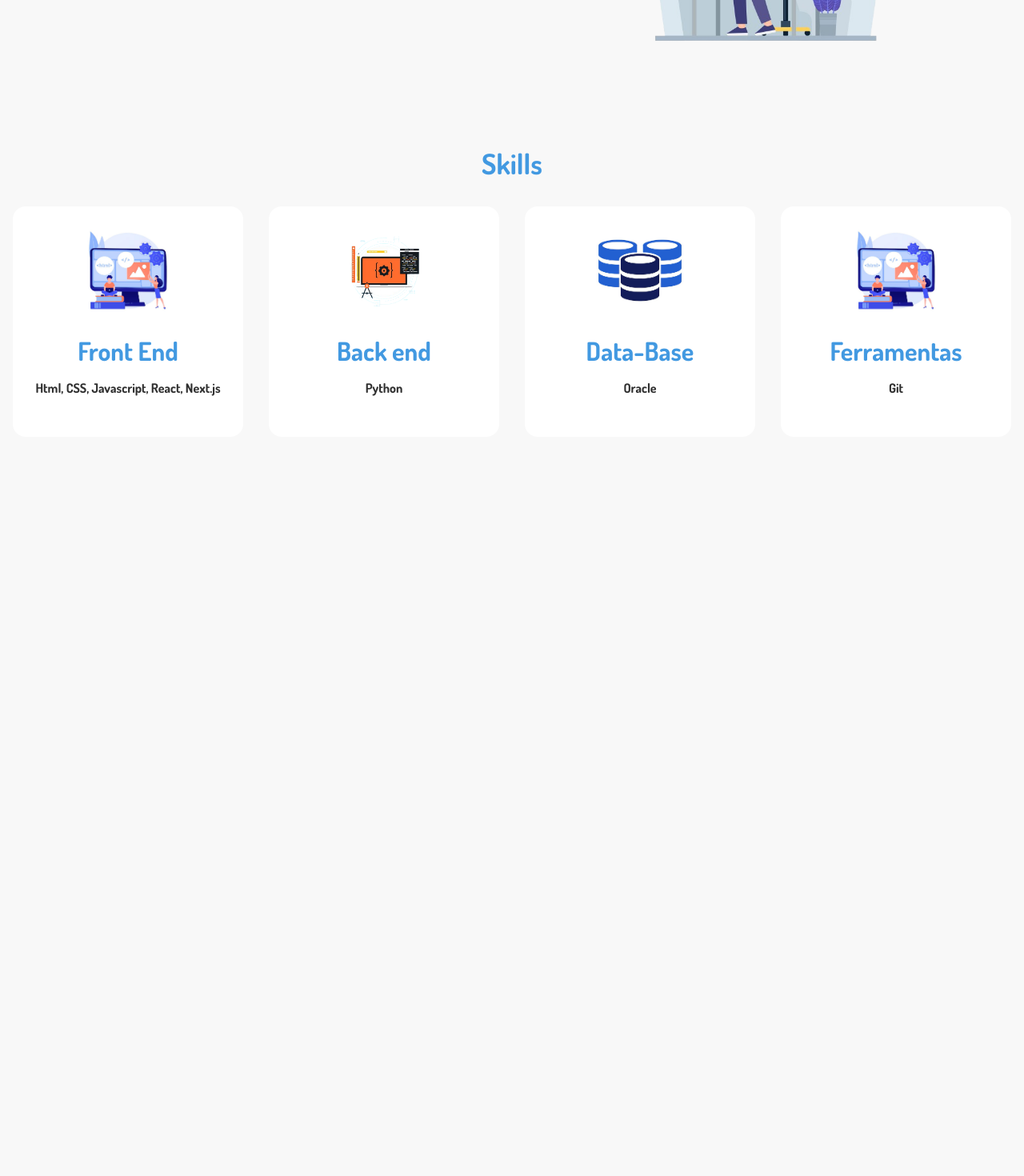
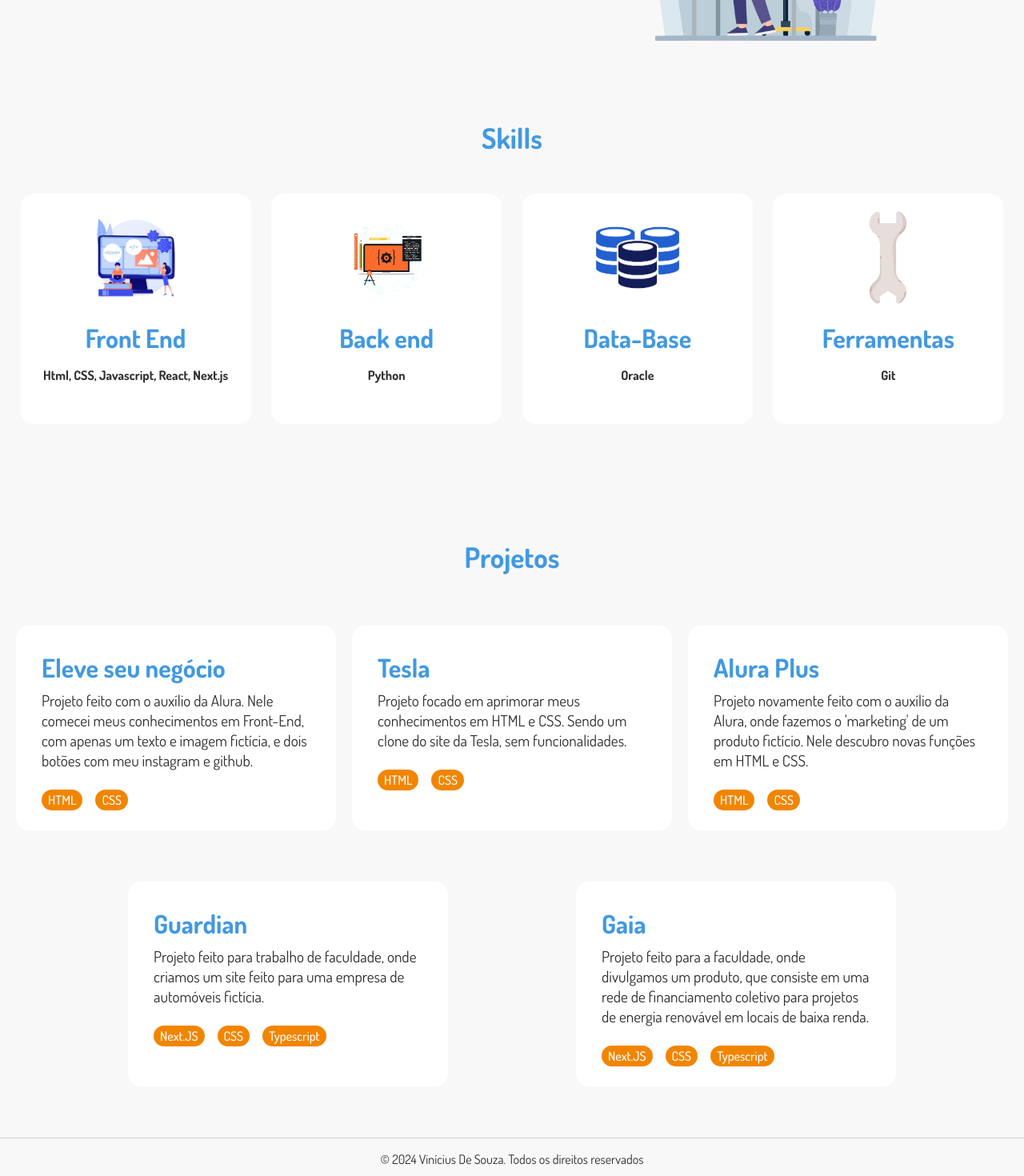
Before and after one commit to ViniciusSantanaa/portfolio, a Next.js app: page / in a window 1280 px wide. Shown: the part 406-1876 px from the top of the page at 80% size. Before the commit the page ends 984 px from the top, so only its background shows below. Built offline with nearby package versions, Linux system fonts and the light colour scheme.

Commit message:
finalizando a página principal

```diff
--- a/src/app/page.module.css
+++ b/src/app/page.module.css
@@ -29,14 +29,35 @@
 .div_skills{
     display: flex;
     flex-wrap: wrap;
-    justify-content: space-around;
-    margin-top: 2rem;
-    margin-bottom: 2rem;
+    justify-content: space-evenly;
+    margin-top: 3rem;
 }
 
-.h1_Skills{
+.h1_titulo{
     color: var(--cor-azul-claro);
     text-align: center;
     font-size: 2.2rem;
-    margin-top: 5rem;
+    margin-top: 3rem;
 }
+
+.section_projetos{
+    margin-top: 9rem;
+}
+
+.div_projetos{
+    display: flex;
+    flex-wrap: wrap;
+    justify-content: space-evenly;
+}
+
+.footer{
+    border-top: solid 0.1rem lightgray;
+    height: 3rem;
+    text-align: center;
+    margin-top: 4rem;
+}
+
+.footer_direitos{
+    color: var(--cor-cinza-escuro);
+    margin-top: 1rem;
+}
--- a/src/app/page.tsx
+++ b/src/app/page.tsx
@@ -5,9 +5,12 @@ import { Card_Skill } from "@/components/card_skills/card_skills"
 import imagem_front from "@/assets/imagem_front_end.jpg"
 import imagem_back from "@/assets/imagem_back_end.png"
 import imagem_data from "@/assets/imagem_data_base.jpg"
+import imagem_tools from "@/assets/imagem_chave_de_boca.png"
+import { Card_Projetos } from "@/components/card_projetos/card_projetos"
 
 export default function Home() {
   return (
+    <>
     <main>
       <section className={styles.container}>
         <div className={styles.container__apresentacao}>
@@ -18,15 +21,33 @@ export default function Home() {
       </section>
 
       <section>
-        <h1 className={styles.h1_Skills}>Skills</h1>
+        <h1 className={styles.h1_titulo}>Skills</h1>
         <div className={styles.div_skills}>
           <Card_Skill titulo={"Front End"} skills={"Html, CSS, Javascript, React, Next.js"} imagem={imagem_front} />
           <Card_Skill titulo={"Back end"} skills={"Python"} imagem={imagem_back} />
           <Card_Skill titulo={"Data-Base"} skills={"Oracle"} imagem={imagem_data} />
-          <Card_Skill titulo={"Ferramentas"} skills={"Git"} imagem={imagem_front} />
+          <Card_Skill titulo={"Ferramentas"} skills={"Git"} imagem={imagem_tools} />
+        </div>
+      </section>
+
+      <section className={styles.section_projetos}>
+        <h1 className={styles.h1_titulo}>Projetos</h1>
+        <div className={styles.div_projetos}>
+          <Card_Projetos titulo_projeto={"Eleve seu negócio"} descricao_projeto={"Projeto feito com o auxílio da Alura. Nele comecei meus conhecimentos em Front-End, com apenas um texto e imagem fictícia, e dois botões com meu instagram e github."} tecnologias={["HTML", "CSS"]} />
+          <Card_Projetos titulo_projeto={"Tesla"} descricao_projeto={"Projeto focado em aprimorar meus conhecimentos em HTML e CSS. Sendo um clone do site da Tesla, sem funcionalidades."} tecnologias={["HTML", "CSS"]} />
+          <Card_Projetos titulo_projeto={"Alura Plus"} descricao_projeto={"Projeto novamente feito com o auxílio da Alura, onde fazemos o 'marketing' de um produto fictício. Nele descubro novas funções em HTML e CSS."} tecnologias={["HTML", "CSS"]} />
+          <Card_Projetos titulo_projeto={"Guardian"} descricao_projeto={"Projeto feito para trabalho de faculdade, onde criamos um site feito para uma empresa de automóveis fictícia."} tecnologias={["Next.JS", "CSS", "Typescript"]} />
+          <Card_Projetos titulo_projeto={"Gaia"} descricao_projeto={"Projeto feito para a faculdade, onde divulgamos um produto, que consiste em uma rede de financiamento coletivo para projetos de energia renovável em locais de baixa renda."} tecnologias={["Next.JS", "CSS", "Typescript"]} />
         </div>
       </section>
 
     </main>
+
+    <footer className={styles.footer}>
+      <div className={styles.div_footer}>
+        <p className={styles.footer_direitos}>&copy; 2024 Vinícius De Souza. Todos os direitos reservados</p>
+      </div>
+    </footer>
+    </>
   )
 }
```
